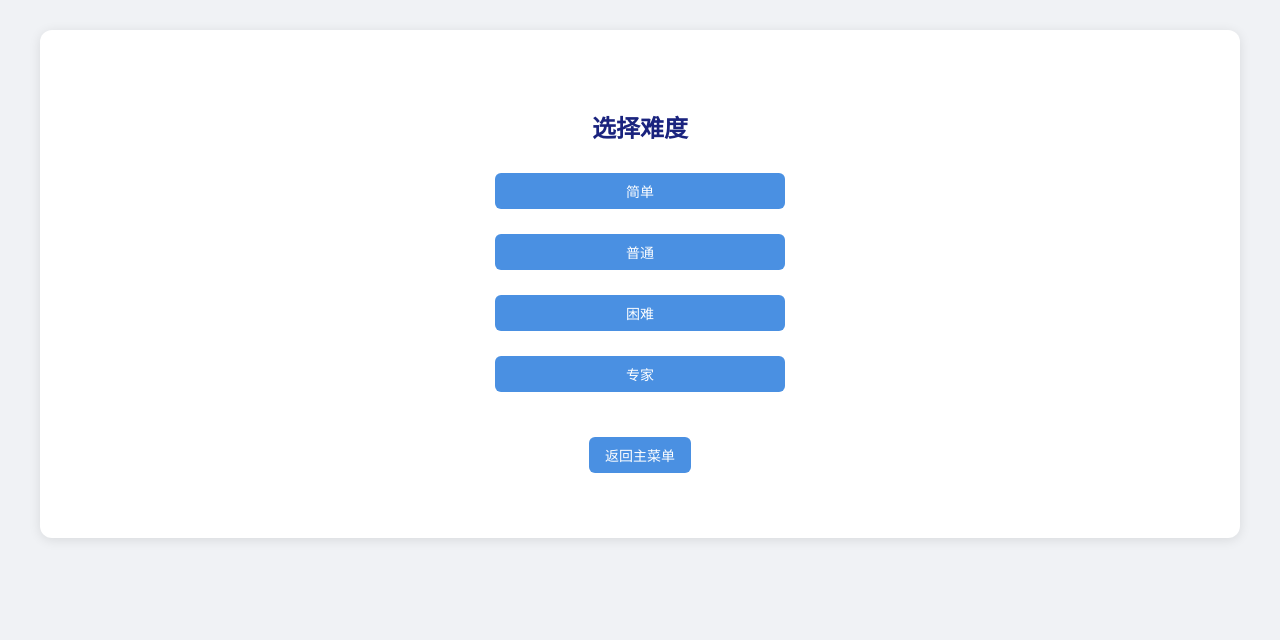
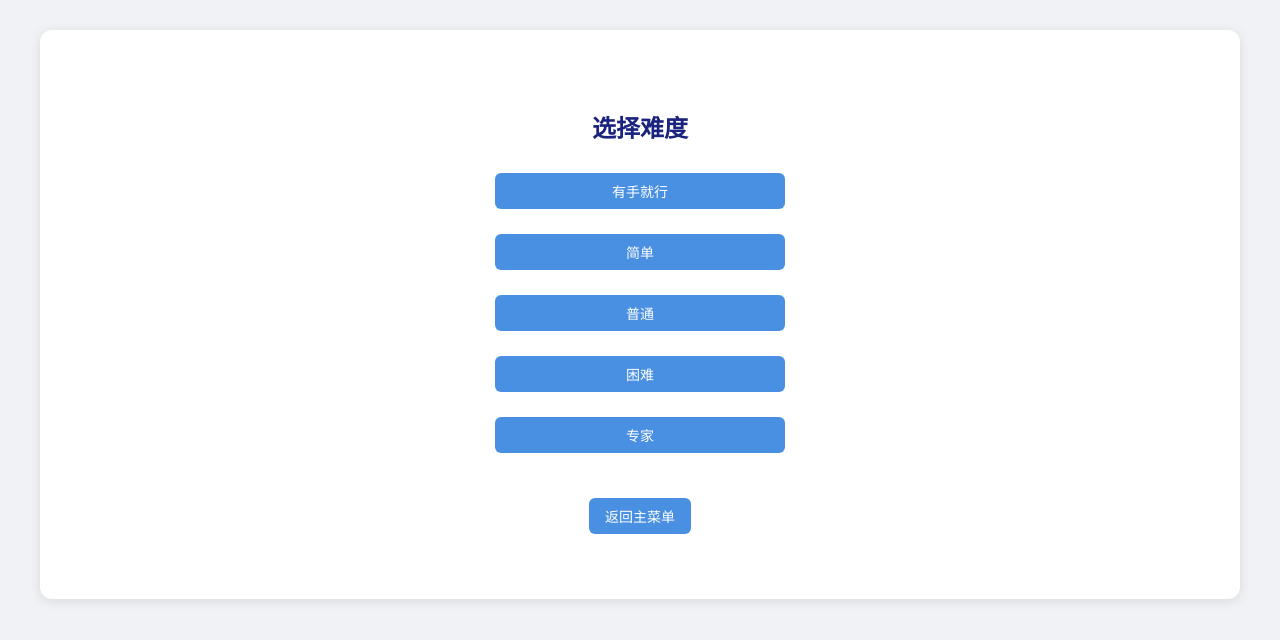
Before and after one commit to jiangwenbo001/oi-remake-game, a plain HTML site: page index.html in a window 1280 px wide. Both pictures are taken after a click on the button "正常模式". Drawn offline with Linux system fonts and the light colour scheme.

Commit message:
Update index.html

```diff
--- a/index.html
+++ b/index.html
@@ -67,6 +67,7 @@
         <div class="difficulty-screen" id="difficulty-screen" style="display: none;">
           <h2>选择难度</h2>
           <div class="difficulty-options">
+            <button onclick="startAdvancedMode('simple')">有手就行</button>
             <button onclick="startAdvancedMode('easy')">简单</button>
             <button onclick="startAdvancedMode('normal')">普通</button>
             <button onclick="startAdvancedMode('hard')">困难</button>
```
